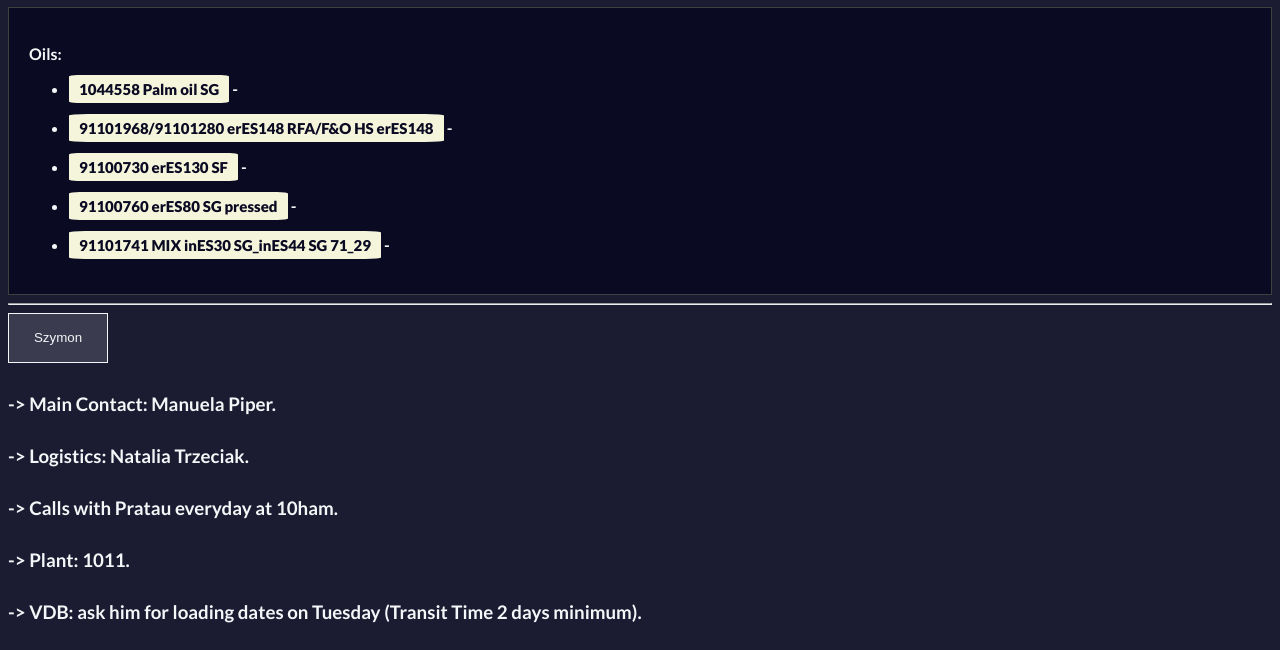
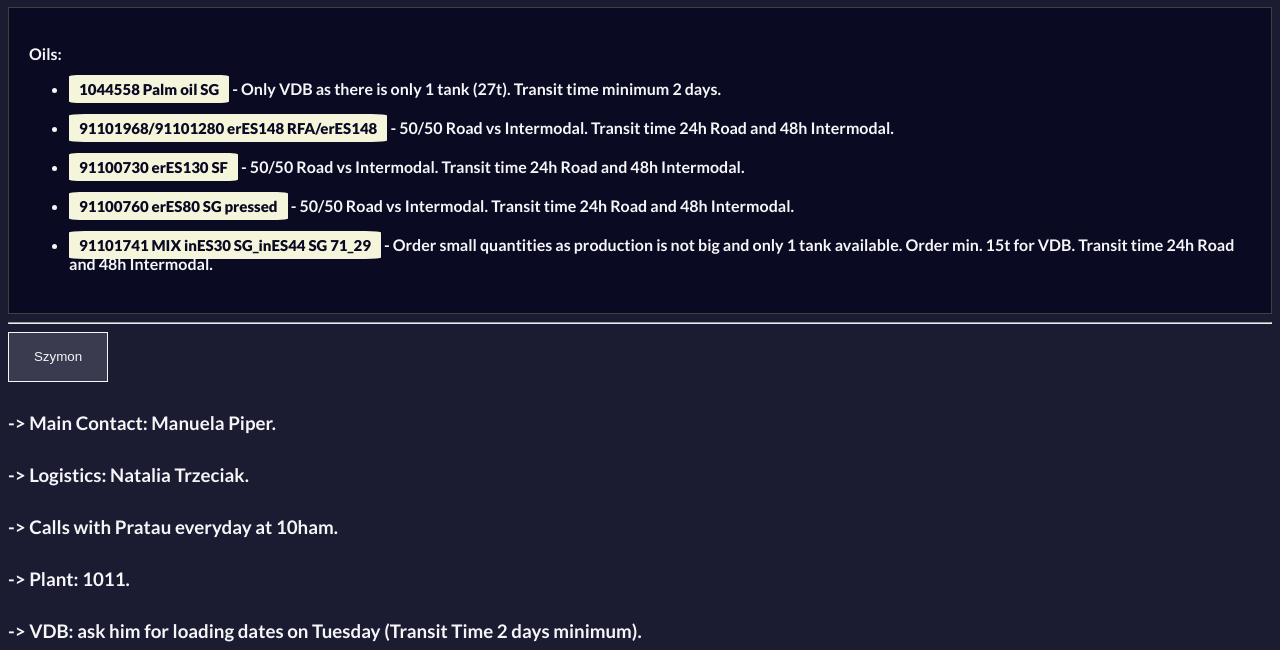
Before and after one commit to reshevsky85/pratau, a plain HTML site: page index.html in a window 1280 px wide. Both pictures are taken after a click on the button "Magda". Shown: the part 135-785 px from the top of the page. Drawn offline with Linux system fonts and the light colour scheme.

Commit message:
Add files via upload

```diff
--- a/index.html
+++ b/index.html
@@ -85,14 +85,27 @@
 		<div id="myDiv1" class="content-box hidden">
 			<p>Oils:</p>
 			<ul>
-				<li><span id="span">1044558 Palm oil SG</span> -</li>
 				<li>
-					<span id="span">91101968/91101280 erES148 RFA/F&O HS erES148</span>
-					-
+					<span id="span">1044558 Palm oil SG</span> - Only VDB as there is only
+					1 tank (27t). Transit time minimum 2 days.
 				</li>
-				<li><span id="span">91100730 erES130 SF</span> -</li>
-				<li><span id="span">91100760 erES80 SG pressed</span> -</li>
-				<li><span id="span">91101741 MIX inES30 SG_inES44 SG 71_29</span> -</li>
+				<li>
+					<span id="span">91101968/91101280 erES148 RFA/erES148</span>
+					- 50/50 Road vs Intermodal. Transit time 24h Road and 48h Intermodal.
+				</li>
+				<li>
+					<span id="span">91100730 erES130 SF</span> - 50/50 Road vs Intermodal.
+					Transit time 24h Road and 48h Intermodal.
+				</li>
+				<li>
+					<span id="span">91100760 erES80 SG pressed</span> - 50/50 Road vs
+					Intermodal. Transit time 24h Road and 48h Intermodal.
+				</li>
+				<li>
+					<span id="span">91101741 MIX inES30 SG_inES44 SG 71_29</span> - Order
+					small quantities as production is not big and only 1 tank available.
+					Order min. 15t for VDB. Transit time 24h Road and 48h Intermodal.
+				</li>
 			</ul>
 		</div>
 		<hr />
```
